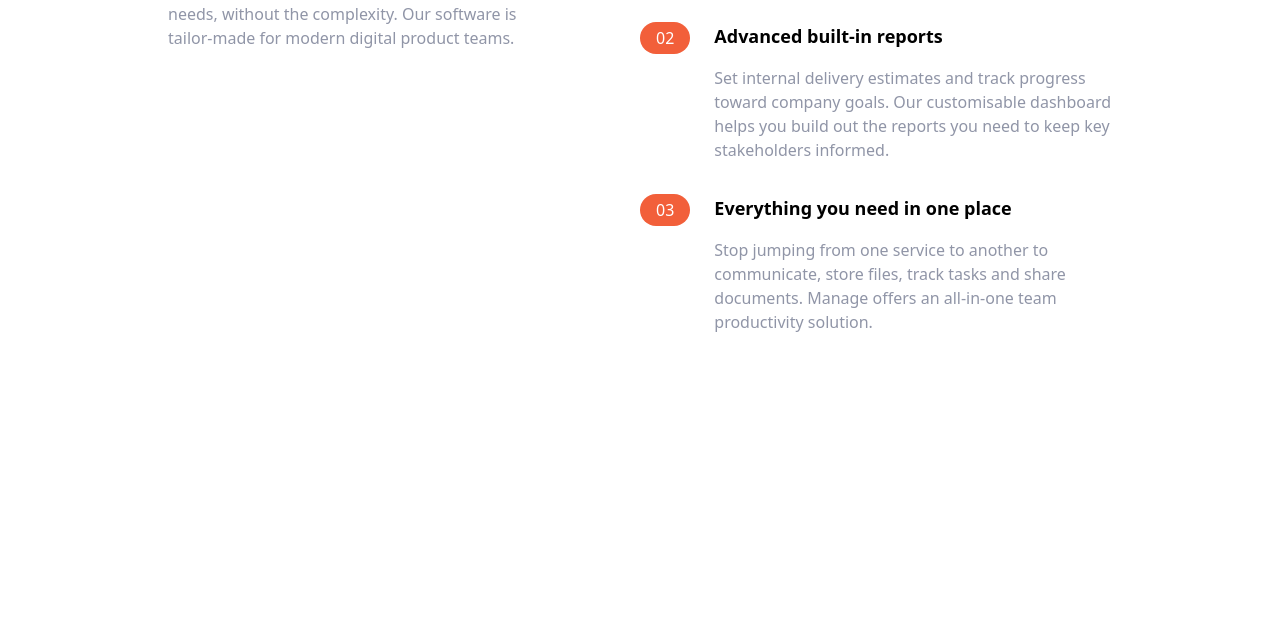
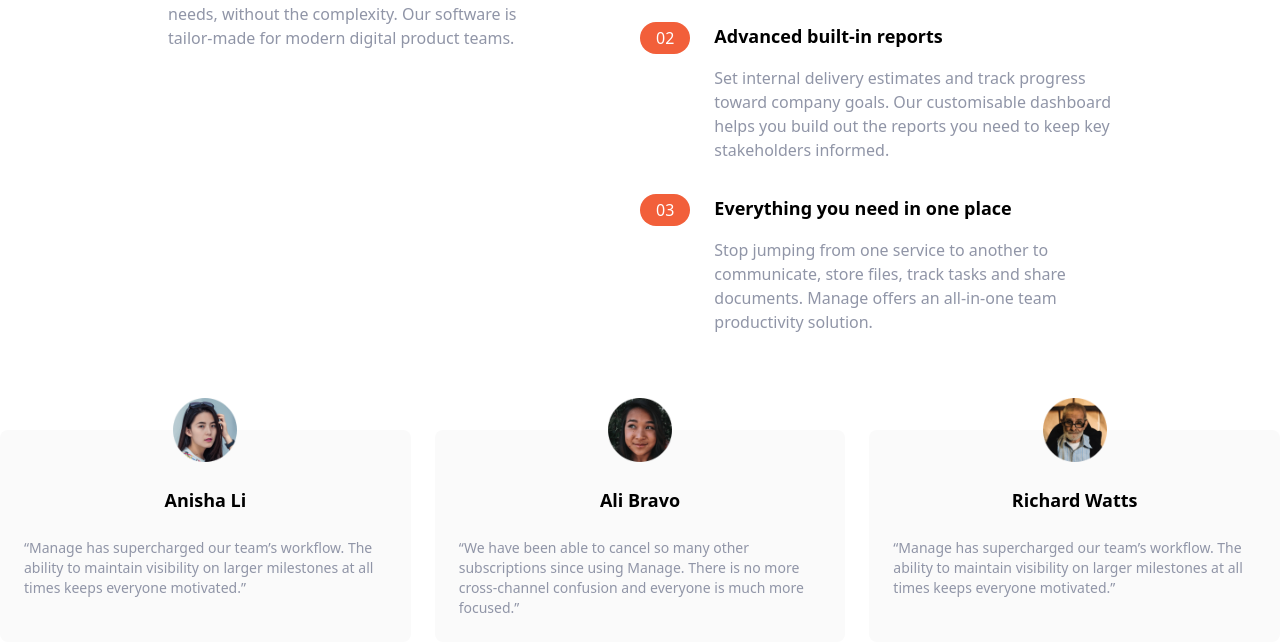
Before and after one commit to Parth517/basic-tailwind, a website: page index.html in a window 1280 px wide. Shown: the part 790-1432 px from the top of the page. Before the commit the page ends 1124 px from the top, so only its background shows below. Drawn offline with Linux system fonts and the light colour scheme.

Commit message:
Testimonials

```diff
--- a/index.html
+++ b/index.html
@@ -57,9 +57,7 @@
     <!-- Features Section -->
     <section id="features">
         <!-- Flex container -->
-        <div
-          class="container flex flex-col px-4 mx-auto mt-10 space-y-12 md:space-y-0 md:flex-row"
-        >
+        <div class="container flex flex-col px-4 mx-auto mt-10 space-y-12 md:space-y-0 md:flex-row">
             <!-- What's Different -->
             <div class="flex flex-col space-y-12 md:w-1/2">
                 <h2 class="max-w-md text-4xl font-bold text-center md:text-left">
@@ -75,15 +73,11 @@
             <!-- Numbered List -->
             <div class="flex flex-col space-y-8 md:w-1/2">
                 <!-- List Item 1 -->
-            <div
-              class="flex flex-col space-y-3 md:space-y-0 md:space-x-6 md:flex-row"
-            >
+                <div class="flex flex-col space-y-3 md:space-y-0 md:space-x-6 md:flex-row">
                     <!-- Heading -->
                     <div class="rounded-l-full bg-brightRedSupLight md:bg-transparent">
                         <div class="flex items-center space-x-2">
-                  <div
-                    class="px-4 py-2 text-white rounded-full md:py-1 bg-brightRed"
-                  >
+                            <div class="px-4 py-2 text-white rounded-full md:py-1 bg-brightRed">
                                 01
                             </div>
                             <h3 class="text-base font-bold md:mb-4 md:hidden">
@@ -106,15 +100,11 @@
                 </div>
 
                 <!-- List Item 2 -->
-            <div
-              class="flex flex-col space-y-3 md:space-y-0 md:space-x-6 md:flex-row"
-            >
+                <div class="flex flex-col space-y-3 md:space-y-0 md:space-x-6 md:flex-row">
                     <!-- Heading -->
                     <div class="rounded-l-full bg-brightRedSupLight md:bg-transparent">
                         <div class="flex items-center space-x-2">
-                  <div
-                    class="px-4 py-2 text-white rounded-full md:py-1 bg-brightRed"
-                  >
+                            <div class="px-4 py-2 text-white rounded-full md:py-1 bg-brightRed">
                                 02
                             </div>
                             <h3 class="text-base font-bold md:mb-4 md:hidden">
@@ -136,15 +126,11 @@
                 </div>
 
                 <!-- List Item 3 -->
-            <div
-              class="flex flex-col space-y-3 md:space-y-0 md:space-x-6 md:flex-row"
-            >
+                <div class="flex flex-col space-y-3 md:space-y-0 md:space-x-6 md:flex-row">
                     <!-- Heading -->
                     <div class="rounded-l-full bg-brightRedSupLight md:bg-transparent">
                         <div class="flex items-center space-x-2">
-                  <div
-                    class="px-4 py-2 text-white rounded-full md:py-1 bg-brightRed"
-                  >
+                            <div class="px-4 py-2 text-white rounded-full md:py-1 bg-brightRed">
                                 03
                             </div>
                             <h3 class="text-base font-bold md:mb-4 md:hidden">
@@ -167,6 +153,51 @@
             </div>
         </div>
     </section>
+
+    <!--testimonials-->
+    <section id="testimonials">
+        <!-- Testimonials Container -->
+        <div class="flex flex-col mt-24 md:flex-row md:space-x-6">
+            <!-- Testimonial 1 -->
+            <div
+              class="flex flex-col items-center p-6 space-y-6 rounded-lg bg-veryLightGray md:w-1/3"
+            >
+              <img src="images/avatar-anisha.png" class="w-16 -mt-14" alt="" />
+              <h5 class="text-lg font-bold">Anisha Li</h5>
+              <p class="text-sm text-darkGrayishBlue">
+                “Manage has supercharged our team’s workflow. The ability to
+                maintain visibility on larger milestones at all times keeps
+                everyone motivated.”
+              </p>
+            </div>
+
+            <!-- Testimonial 2 -->
+            <div
+              class="hidden flex-col items-center p-6 space-y-6 rounded-lg bg-veryLightGray md:flex md:w-1/3"
+            >
+              <img src="images/avatar-ali.png" class="w-16 -mt-14" alt="" />
+              <h5 class="text-lg font-bold">Ali Bravo</h5>
+              <p class="text-sm text-darkGrayishBlue">
+                “We have been able to cancel so many other subscriptions since
+                using Manage. There is no more cross-channel confusion and
+                everyone is much more focused.”
+              </p>
+            </div>
+
+            <!-- Testimonial 3 -->
+            <div
+              class="hidden flex-col items-center p-6 space-y-6 rounded-lg bg-veryLightGray md:flex md:w-1/3"
+            >
+              <img src="images/avatar-richard.png" class="w-16 -mt-14" alt="" />
+              <h5 class="text-lg font-bold">Richard Watts</h5>
+              <p class="text-sm text-darkGrayishBlue">
+                “Manage has supercharged our team’s workflow. The ability to
+                maintain visibility on larger milestones at all times keeps
+                everyone motivated.”
+              </p>
+            </div>
+          </div>
+    </section>
 </body>
 
 </html>
```
Also changed, not shown: css/main.css. Lines whose indentation alone changed are shown as unchanged.
